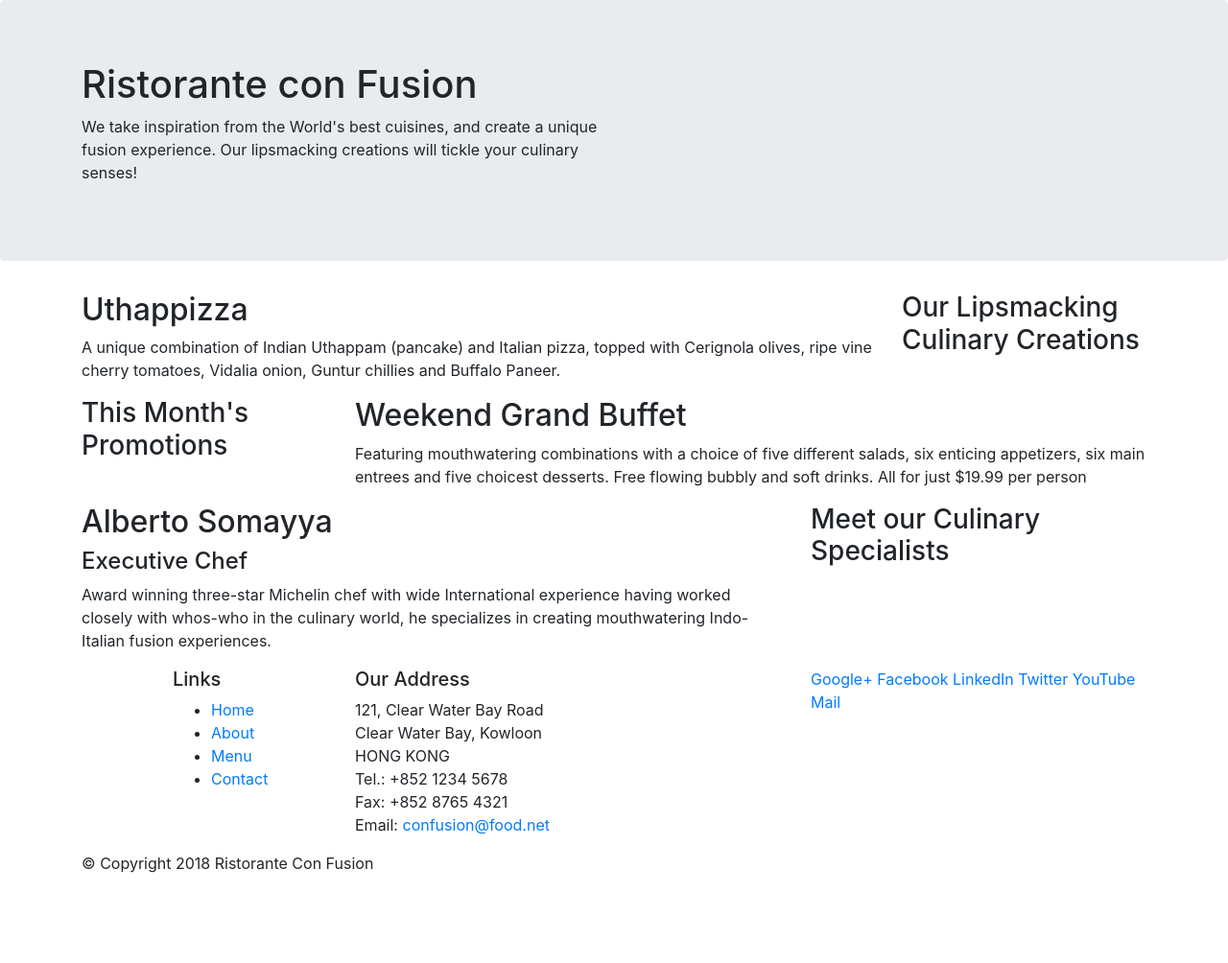
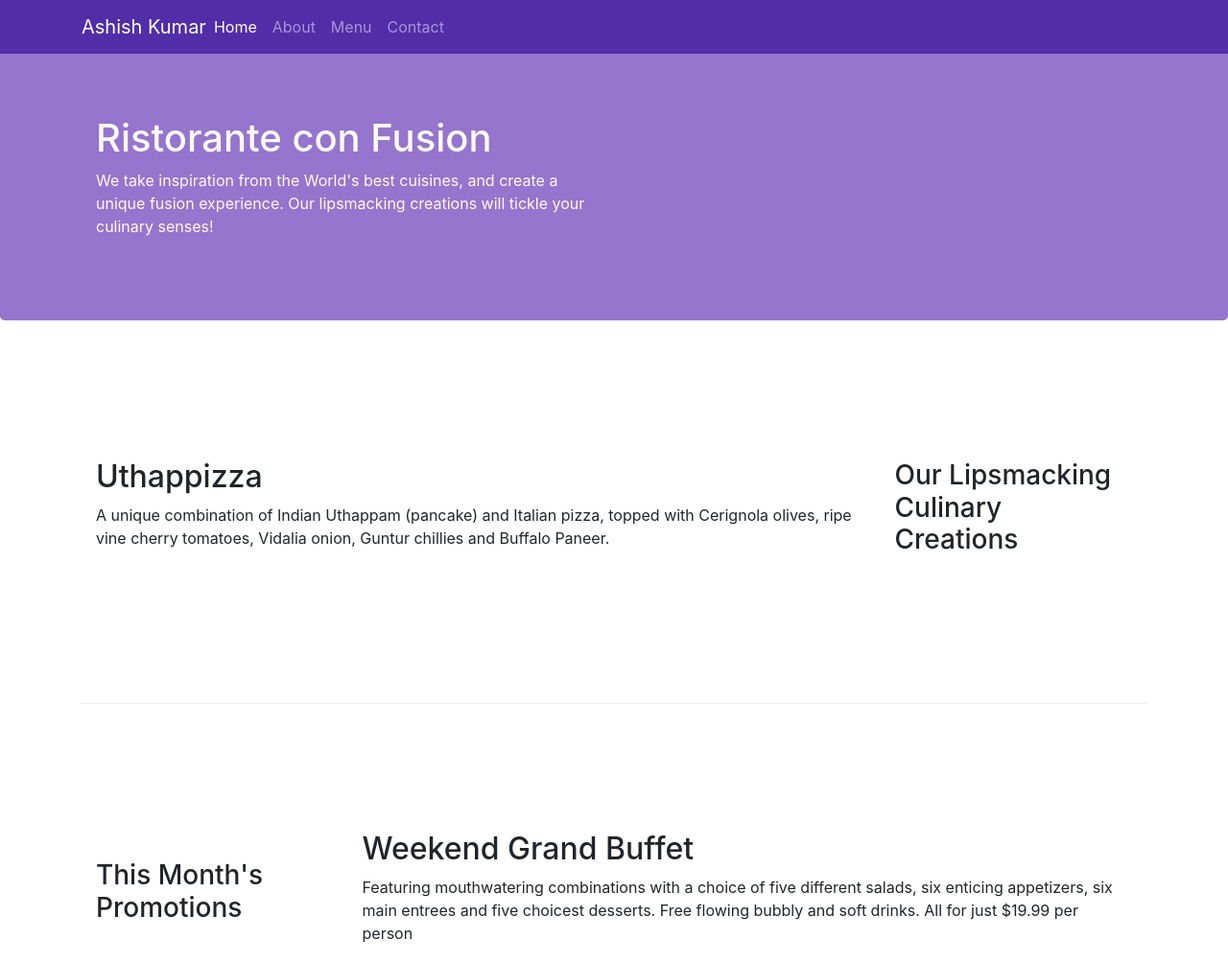
Before and after one commit to guliashish/sample_website, a website: page index.html in a window 1280 px wide. Shown: the top 1004 px of the page at 96% size. Before the commit the page ends 928 px from the top, so only its background shows below. Drawn offline with nearby package versions, Linux system fonts and the light colour scheme.

Commit message:
added navbar

```diff
--- /dev/null
+++ b/css/styles.css
@@ -0,0 +1,46 @@
+body
+{
+    padding-top:50px;
+    z-index:0;
+}
+
+.row-header
+{
+margin: 0px auto;
+padding: 0px auto;
+}
+
+.row-content
+{
+    margin: 0px auto;
+    padding: 50px 0px 50px 0px;
+    border-bottom: 1px ridge;
+    min-height: 400px;
+}
+
+.footer
+{
+    background-color: #d1c4e9;
+    margin:0px auto;
+    padding: 20px 0px 20px 0px;
+}
+
+.jumbotron
+{
+    padding: 70px 30px;
+    margin: 0px auto;
+    background-color: #9575cd;
+    color: floralwhite;
+}
+
+.address
+{
+    font-size: 80%;
+    margin: 0px auto;
+    color:#0f0f0f;
+}
+
+.navbar-dark
+{
+    background-color:#512da8;
+}
--- a/index.html
+++ b/index.html
@@ -9,14 +9,34 @@
 
     <!-- Bootstrap CSS -->
     <link rel="stylesheet" href="node_modules/bootstrap/dist/css/bootstrap.min.css">
+    <link rel="stylesheet" href="css/styles.css">
     <title>Bootstrap Project</title>
 </head>
 
 <body>
 
-    <header class="jumbotron">
+    <nav class="navbar navbar-dark navbar-expand-sm fixed-top">
         <div class="container">
-            <div class="row">
+            <button class="navbar-toggler" type="button" data-toggle="collapse" data-target="#Navbar">
+                <span class="navbar-toggler-icon"></span>
+            </button>
+            <a class="navbar-brand mr-auto" href="#">Ashish Kumar</a>
+            <div class="collapse navbar-collapse" id="Navbar">
+                <ul class="navbar-nav mr-auto">
+                    <li class="nav-item active"><a class="nav-link" href="#">Home</a></li>
+                    <li class="nav-item"><a class="nav-link" href="./aboutus.html">About</a></li>
+                    <li class="nav-item"><a class="nav-link" href="#">Menu</a></li>
+                    <li class="nav-item"><a class="nav-link" href="#">Contact</a></li>
+
+                </ul>
+            </div>
+
+        </div>
+    </nav>
+
+    <header class="jumbotron" >
+        <div class="container">
+            <div class="row row-header">
                 <div class="col-12 col-sm-6">
                     <h1>Ristorante con Fusion</h1>
                     <p>We take inspiration from the World's best cuisines, and create a unique fusion experience. Our lipsmacking creations will tickle your culinary senses!</p>
@@ -28,47 +48,47 @@
     </header>
 
     <div class="container">
-        <div class="row">
+        <div class="row row-content align-items-center">
             <div class="col-12 col-sm-4 order-sm-last col-md-3">
                 <h3>Our Lipsmacking Culinary Creations</h3>
             </div>
             <div class="col col-sm order-sm-first col-md">
                 <h2>Uthappizza</h2>
-                <p>A unique combination of Indian Uthappam (pancake) and Italian pizza, topped with Cerignola olives, ripe vine cherry tomatoes, Vidalia onion, Guntur chillies and Buffalo Paneer.</p>
+                <p class="d-none d-sm-block">A unique combination of Indian Uthappam (pancake) and Italian pizza, topped with Cerignola olives, ripe vine cherry tomatoes, Vidalia onion, Guntur chillies and Buffalo Paneer.</p>
             </div>
         </div>
 
 
-        <div class="row">
+        <div class="row row-content align-items-center">
             <div class="col-12 col-sm-4 col-md-3">
                 <h3>This Month's Promotions</h3>
             </div>
             <div class="col col-sm col-md">
                 <h2>Weekend Grand Buffet</h2>
-                <p>Featuring mouthwatering combinations with a choice of five different salads, six enticing appetizers, six main entrees and five choicest desserts. Free flowing bubbly and soft drinks. All for just $19.99 per person </p>
+                <p class="d-none d-sm-block">Featuring mouthwatering combinations with a choice of five different salads, six enticing appetizers, six main entrees and five choicest desserts. Free flowing bubbly and soft drinks. All for just $19.99 per person </p>
             </div>
         </div>
 
-        <div class="row">
+        <div class="row row-content align-items-center">
             <div class="col-12 col-sm-4 order-sm-last  col-md-4">
                 <h3>Meet our Culinary Specialists</h3>
             </div>
             <div class="col col-sm order-sm-first col-md">
                 <h2>Alberto Somayya</h2>
                 <h4>Executive Chef</h4>
-                <p>Award winning three-star Michelin chef with wide International experience having worked closely with whos-who in the culinary world, he specializes in creating mouthwatering Indo-Italian fusion experiences. </p>
+                <p class="d-none d-sm-block">Award winning three-star Michelin chef with wide International experience having worked closely with whos-who in the culinary world, he specializes in creating mouthwatering Indo-Italian fusion experiences. </p>
             </div>
         </div>
     </div>
 
-    <footer >
+    <footer class="footer">
         <div class="container">
             <div class="row">
                 <div class="col-4 offset-1 col-sm-2">
                     <h5>Links</h5>
-                    <ul>
+                    <ul class="list-unstyled">
                         <li><a href="#">Home</a></li>
-                        <li><a href="#">About</a></li>
+                        <li><a href="./aboutus.html">About</a></li>
                         <li><a href="#">Menu</a></li>
                         <li><a href="#">Contact</a></li>
                     </ul>
@@ -84,8 +104,8 @@
 		              Email: <a href="mailto:confusion@food.net">confusion@food.net</a>
 		           </address>
                 </div>
-                <div class="col-12 col-sm-4">
-                    <div>
+                <div class="col-12 col-sm-4 align-self-center">
+                    <div class="text-center">
                         <a href="http://google.com/+">Google+</a>
                         <a href="http://www.facebook.com/profile.php?id=">Facebook</a>
                         <a href="http://www.linkedin.com/in/">LinkedIn</a>
@@ -95,7 +115,7 @@
                     </div>
                 </div>
            </div>
-           <div class="row">
+           <div class="row justify-content-center">
                 <div class="col-auto">
                     <p>© Copyright 2018 Ristorante Con Fusion</p>
                 </div>
```
Also changed, not shown: aboutus.html (added, +136 -0 lines). Lines whose indentation alone changed are shown as unchanged.
